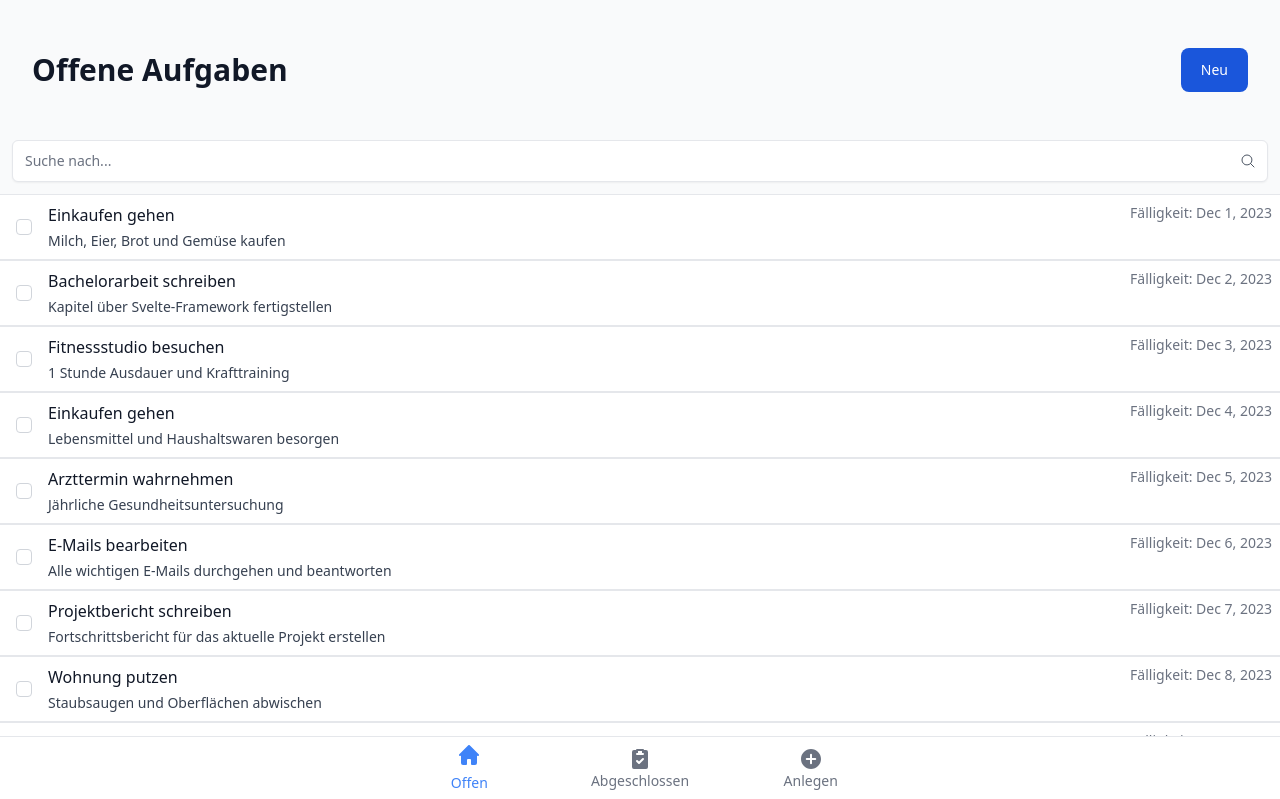
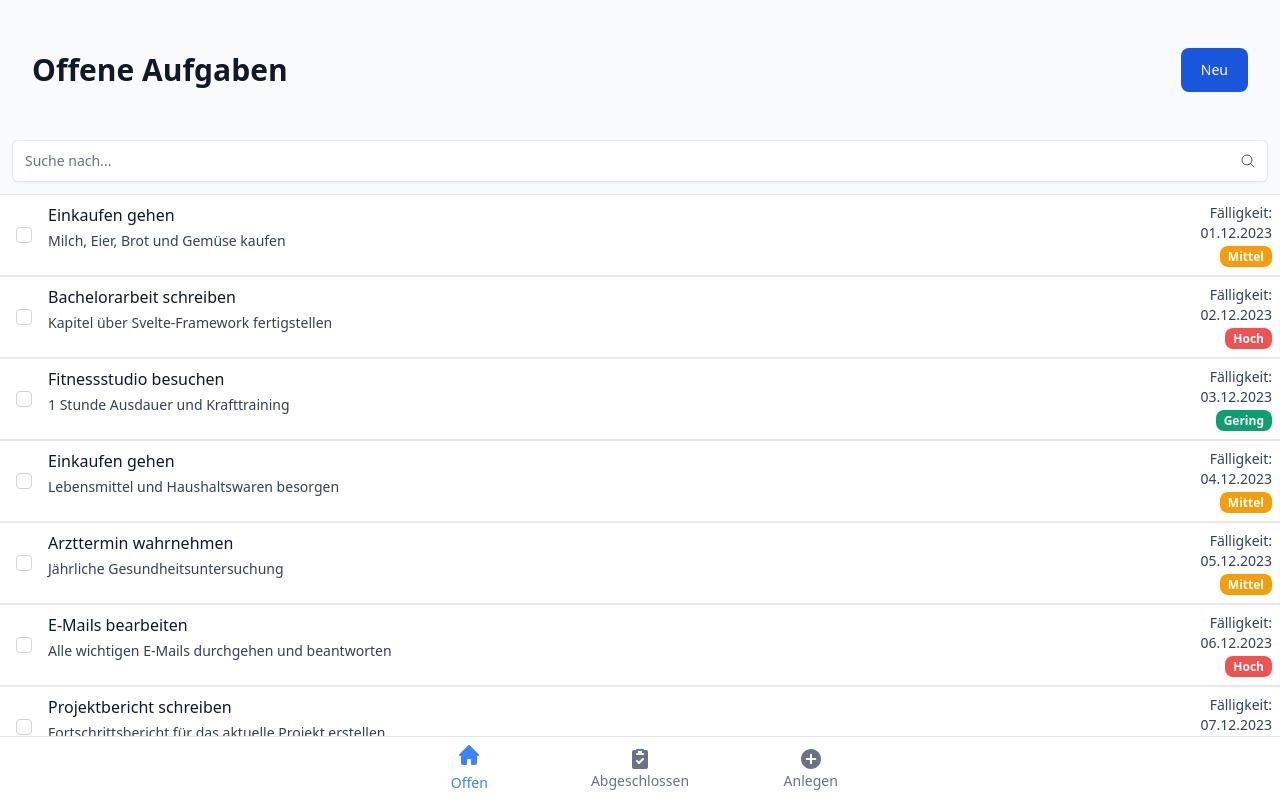
Before and after one commit to Meyioo/angular-todo-app, an Angular app: page / in a window 1280 px wide. Shown: the top 799 px of the page. Built offline with nearby package versions, Linux system fonts and the light colour scheme.

Commit message:
Add todo item priority component and update related logic

```diff
--- a/src/app/components/header/header.component.html
+++ b/src/app/components/header/header.component.html
@@ -1,8 +1,6 @@
 <header class="sticky top-0 w-full border-b border-gray-200 bg-gray-50">
 	<div class="mx-auto max-w-screen-xl px-3 py-8 sm:px-6 sm:py-12 lg:px-8">
-    <div
-      class="flex justify-between gap-4 md:flex-row md:items-center md:justify-between"
-    >
+		<div class="flex justify-between gap-4 md:flex-row md:items-center md:justify-between">
 			<div>
 				<h1 class="text-2xl font-bold text-gray-900 sm:text-3xl">
 					{{ title }}
--- a/src/app/components/header/header.component.ts
+++ b/src/app/components/header/header.component.ts
@@ -6,8 +6,9 @@ import { SearchbarComponent } from '../searchbar/searchbar.component';
 	selector: 'app-header',
 	templateUrl: './header.component.html',
 	styleUrls: ['./header.component.css'],
+	host: { class: 'z-50' },
 	standalone: true,
-  imports: [SearchbarComponent, ButtonLinkComponent],
+	imports: [SearchbarComponent, ButtonLinkComponent]
 })
 export class HeaderComponent {
 	@Input() public showSearchbar = false;
--- /dev/null
+++ b/src/app/components/todo-item-priority/todo-item-priority.component.html
@@ -0,0 +1,9 @@
+<button
+	type="button"
+	class="center relative me-3 inline-block select-none
+  whitespace-nowrap rounded-lg px-2 py-1 font-sans text-xs font-bold leading-none last-of-type:me-0 {{
+		priority.color
+	}}"
+>
+	<div class="mt-px text-white">{{ priority.label }}</div>
+</button>
--- /dev/null
+++ b/src/app/components/todo-item-priority/todo-item-priority.component.ts
@@ -0,0 +1,18 @@
+import { Component, Input, OnInit } from '@angular/core';
+import { IPriority, Priorities, PriorityLevel } from '../../core/constants/priority.constants';
+
+@Component({
+	selector: 'app-todo-item-priority',
+	templateUrl: './todo-item-priority.component.html',
+	styleUrls: ['./todo-item-priority.component.css'],
+	standalone: true
+})
+export class TodoItemPriorityComponent implements OnInit {
+	@Input() public priorityLevel: PriorityLevel | undefined = PriorityLevel.Low;
+
+	public priority: IPriority = Priorities[PriorityLevel.Low];
+
+	public ngOnInit(): void {
+		this.priority = Priorities[this.priorityLevel!];
+	}
+}
--- a/src/app/components/todo-item/todo-item.component.html
+++ b/src/app/components/todo-item/todo-item.component.html
@@ -1,4 +1,4 @@
-<button class="flex w-full justify-between border-b-2 p-2 text-left" (click)="toggleTodo()">
+<button class="w-full border-b-2 p-2 text-left" (click)="toggleTodo()">
 	<div class="flex">
 		@if (!todo?.completed) {
 			<div class="me-4 ms-2 flex items-center">
@@ -16,9 +16,16 @@
 				{{ todo?.description }}
 			</p>
 		</div>
+
+		<div class="ms-auto">
+			<p class="text-pretty text-right text-sm text-gray-700">
+				Fälligkeit: <br />
+				{{ todo?.dueDate | date: 'dd.M.yyyy' }}
+			</p>
+
+			<div class="text-end">
+				<app-todo-item-priority [priorityLevel]="todo?.priorityLevel"></app-todo-item-priority>
+			</div>
+		</div>
 	</div>
-
-	@if (todo?.dueDate) {
-		<div class="text-sm text-gray-500">Fälligkeit: {{ todo?.dueDate | date }}</div>
-	}
 </button>
--- a/src/app/components/todo-item/todo-item.component.ts
+++ b/src/app/components/todo-item/todo-item.component.ts
@@ -2,13 +2,14 @@ import { CommonModule } from '@angular/common';
 import { Component, inject, Input } from '@angular/core';
 import { ITodo } from '../../core/model/todo.model';
 import { TodoService } from '../../service/todo.service';
+import { TodoItemPriorityComponent } from '../todo-item-priority/todo-item-priority.component';
 
 @Component({
 	selector: 'app-todo-item',
 	templateUrl: './todo-item.component.html',
 	styleUrls: ['./todo-item.component.css'],
 	standalone: true,
-	imports: [CommonModule]
+	imports: [CommonModule, TodoItemPriorityComponent]
 })
 export class TodoItemComponent {
 	@Input() public todo: ITodo | null = null;
--- a/src/app/core/constants/todos.constants.ts
+++ b/src/app/core/constants/todos.constants.ts
@@ -10,7 +10,7 @@ export const DefaultTodos: ITodo[] = [
 		selected: false,
 		dueDate: new Date('2023-12-01'),
 		createDate: new Date('2023-11-30'),
-		priority: PriorityLevel.Medium
+		priorityLevel: PriorityLevel.Medium
 	},
 	{
 		id: 2,
@@ -20,7 +20,7 @@ export const DefaultTodos: ITodo[] = [
 		selected: false,
 		dueDate: new Date('2023-12-02'),
 		createDate: new Date('2023-11-30'),
-		priority: PriorityLevel.High
+		priorityLevel: PriorityLevel.High
 	},
 	{
 		id: 3,
@@ -30,7 +30,7 @@ export const DefaultTodos: ITodo[] = [
 		selected: false,
 		dueDate: new Date('2023-12-03'),
 		createDate: new Date('2023-11-29'),
-		priority: PriorityLevel.Low
+		priorityLevel: PriorityLevel.Low
 	},
 	{
 		id: 4,
@@ -40,7 +40,7 @@ export const DefaultTodos: ITodo[] = [
 		selected: false,
 		dueDate: new Date('2023-12-04'),
 		createDate: new Date('2023-11-28'),
-		priority: PriorityLevel.Medium
+		priorityLevel: PriorityLevel.Medium
 	},
 	{
 		id: 5,
@@ -50,7 +50,7 @@ export const DefaultTodos: ITodo[] = [
 		selected: false,
 		dueDate: new Date('2023-12-05'),
 		createDate: new Date('2023-10-28'),
-		priority: PriorityLevel.Medium
+		priorityLevel: PriorityLevel.Medium
 	},
 	{
 		id: 6,
@@ -60,7 +60,7 @@ export const DefaultTodos: ITodo[] = [
 		selected: false,
 		dueDate: new Date('2023-12-06'),
 		createDate: new Date('2023-10-28'),
-		priority: PriorityLevel.High
+		priorityLevel: PriorityLevel.High
 	},
 	{
 		id: 7,
@@ -70,7 +70,7 @@ export const DefaultTodos: ITodo[] = [
 		selected: false,
 		dueDate: new Date('2023-12-07'),
 		createDate: new Date('2023-10-28'),
-		priority: PriorityLevel.High
+		priorityLevel: PriorityLevel.High
 	},
 	{
 		id: 8,
@@ -80,7 +80,7 @@ export const DefaultTodos: ITodo[] = [
 		selected: false,
 		dueDate: new Date('2023-12-08'),
 		createDate: new Date('2023-10-28'),
-		priority: PriorityLevel.Medium
+		priorityLevel: PriorityLevel.Medium
 	},
 	{
 		id: 9,
@@ -90,7 +90,7 @@ export const DefaultTodos: ITodo[] = [
 		selected: false,
 		dueDate: new Date('2023-12-09'),
 		createDate: new Date('2023-10-28'),
-		priority: PriorityLevel.Medium
+		priorityLevel: PriorityLevel.Medium
 	},
 	{
 		id: 10,
@@ -100,7 +100,7 @@ export const DefaultTodos: ITodo[] = [
 		selected: false,
 		dueDate: new Date('2023-12-10'),
 		createDate: new Date('2023-10-28'),
-		priority: PriorityLevel.Medium
+		priorityLevel: PriorityLevel.Medium
 	},
 	{
 		id: 11,
@@ -110,7 +110,7 @@ export const DefaultTodos: ITodo[] = [
 		selected: false,
 		dueDate: new Date('2023-12-11'),
 		createDate: new Date('2023-10-28'),
-		priority: PriorityLevel.Medium
+		priorityLevel: PriorityLevel.Medium
 	},
 	{
 		id: 12,
@@ -120,7 +120,7 @@ export const DefaultTodos: ITodo[] = [
 		selected: false,
 		dueDate: new Date('2023-12-12'),
 		createDate: new Date('2023-10-28'),
-		priority: PriorityLevel.Medium
+		priorityLevel: PriorityLevel.Medium
 	},
 	{
 		id: 13,
@@ -130,6 +130,6 @@ export const DefaultTodos: ITodo[] = [
 		selected: false,
 		dueDate: new Date('2023-12-13'),
 		createDate: new Date('2023-10-28'),
-		priority: PriorityLevel.Medium
+		priorityLevel: PriorityLevel.Medium
 	}
 ];
--- a/src/app/core/model/todo.model.ts
+++ b/src/app/core/model/todo.model.ts
@@ -8,5 +8,5 @@ export interface ITodo {
 	completed: boolean;
 	selected: boolean;
 	dueDate: Date;
-	priority: PriorityLevel;
+	priorityLevel: PriorityLevel;
 }
```
Also changed, not shown: src/app/components/todo-item-priority/todo-item-priority.component.css (added), 1 other file (tests, documents, lock files or other folders). Lines whose indentation alone changed are shown as unchanged.
